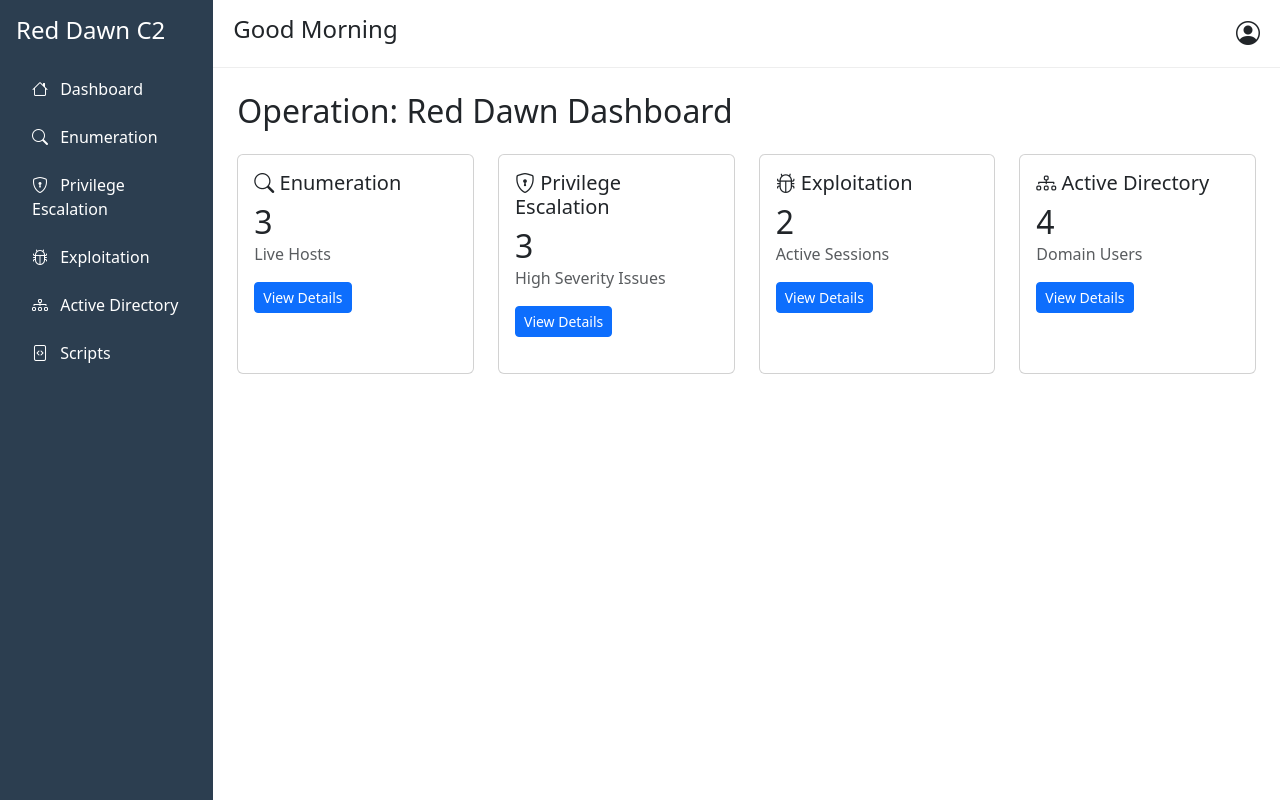
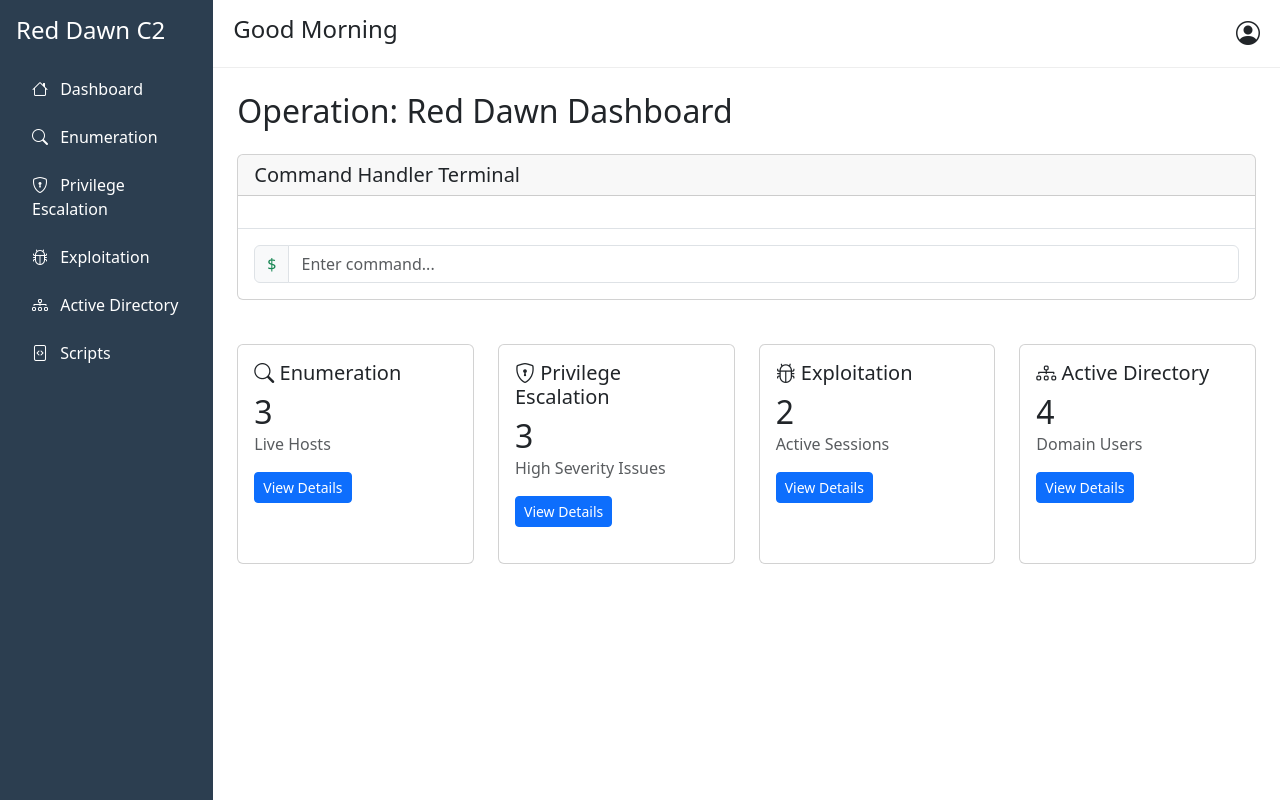
Before and after one commit to nihat-js/redEye, a Flask app: page /dashboard in a window 1280 px wide. Run offline with Flask 3, Linux system fonts and the light colour scheme; the visitor is signed in with stand-in values (Sample User, id 1); some libraries are stand-ins or nearby versions.

Commit message:
Assistant checkpoint: Add terminal interface and remove register link
Assistant generated file changes:
- templates/home.html: Remove register link
- templates/index.html: Add handler sections and terminal
- static/style.css: Add terminal styles

---

User prompt:

remove register from home page. analyze the image i. provoded and make changes in dashboard. add handler sections. if sessino is active there will be terminal for executintg commands and so on. terminal ackgroundcolor should be black and foreground red or green. add style options to that

Replit-Commit-Author: Assistant
Replit-Commit-Session-Id: afdf110b-ae87-4ac5-a57e-062c5d371989

```diff
--- a/templates/home.html
+++ b/templates/home.html
@@ -54,9 +54,6 @@
                     <li class="nav-item">
                         <a class="nav-link" href="/login">Login</a>
                     </li>
-                    <li class="nav-item">
-                        <a class="nav-link" href="/register">Register</a>
-                    </li>
                 </ul>
             </div>
         </div>
--- a/templates/index.html
+++ b/templates/index.html
@@ -3,6 +3,23 @@
 <h2>Operation: Red Dawn Dashboard</h2>
 
 <div class="row mt-4">
+    <!-- Handler Terminal -->
+    <div class="col-12 mb-4">
+        <div class="card">
+            <div class="card-header">
+                <h5 class="mb-0">Command Handler Terminal</h5>
+            </div>
+            <div class="card-body terminal p-0">
+                <div id="terminal-output" class="p-3"></div>
+                <div class="terminal-input-container p-3 border-top">
+                    <div class="input-group">
+                        <span class="input-group-text text-success">$</span>
+                        <input type="text" id="terminal-input" class="form-control terminal-input" placeholder="Enter command...">
+                    </div>
+                </div>
+            </div>
+        </div>
+    </div>
     <!-- Enumeration Summary -->
     <div class="col-md-6 col-lg-3 mb-4">
         <div class="card h-100">
```
Also changed, not shown: static/style.css (+33 -0 lines).
